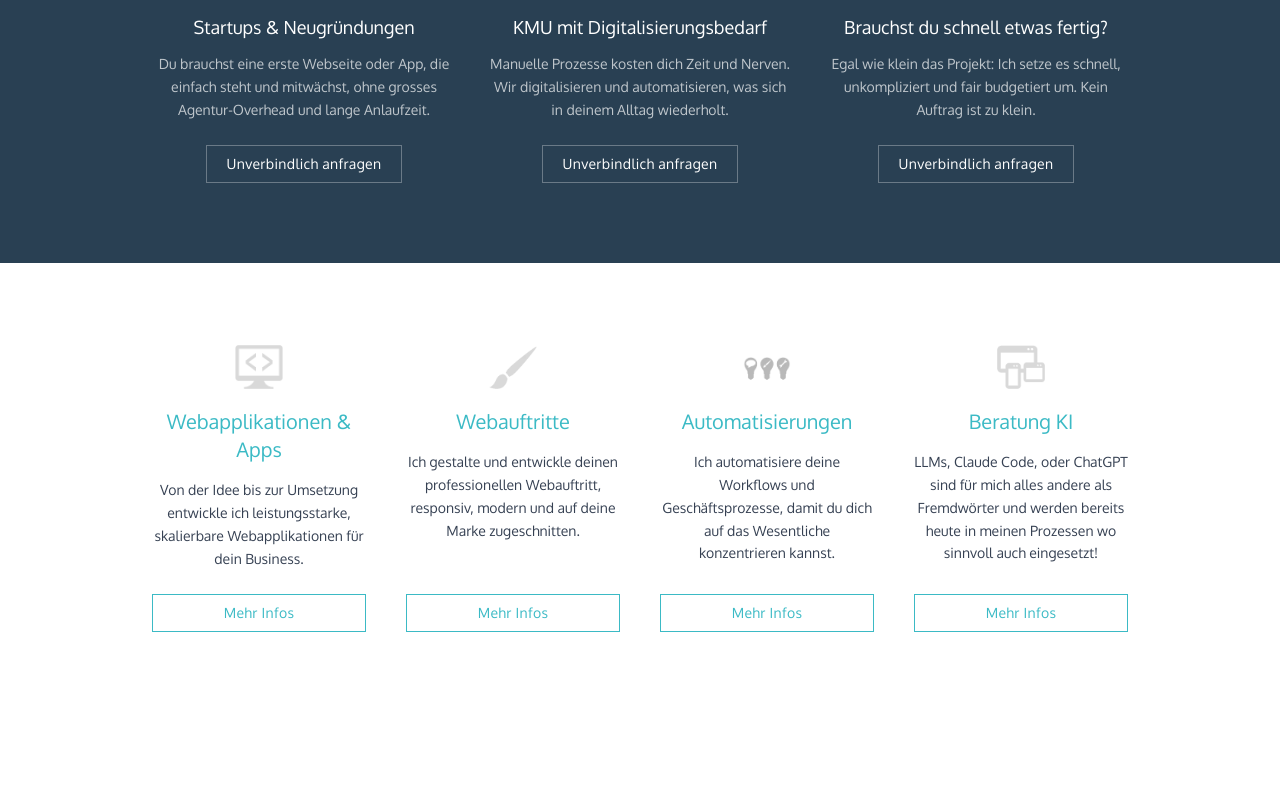
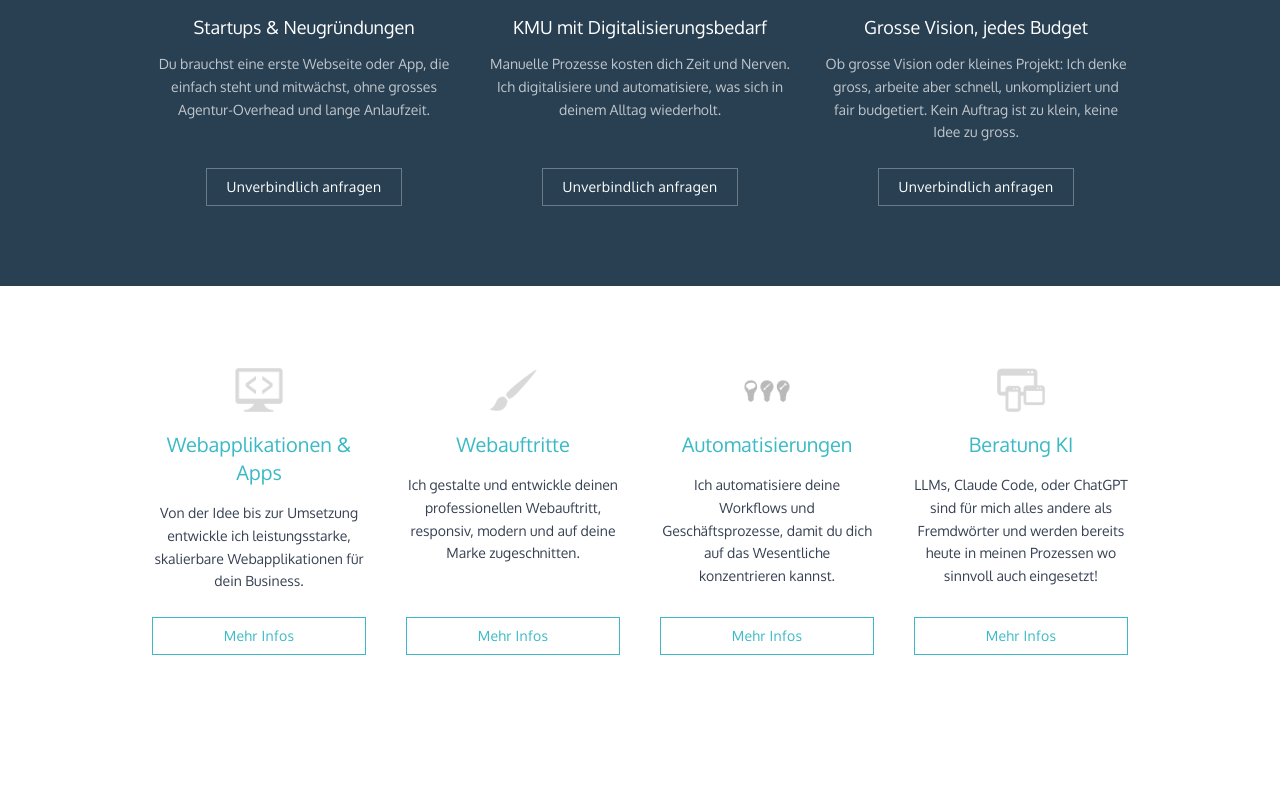
Before and after one commit to dave2sidefyn/sidefyn-website, an Astro site: page / in a window 1280 px wide. Shown: the part 1039-1828 px from the top of the page. Built offline with nearby package versions, Linux system fonts and the light colour scheme; Astro itself is replaced by a stand-in of ours; no server answers.

Commit message:
Fix Wir/Ich voice slip and reposition small-project card in FuerWen

```diff
--- a/src/components/FuerWen.astro
+++ b/src/components/FuerWen.astro
@@ -8,12 +8,12 @@ const personas = [
   {
     icon: 'M4 21V8l8-5 8 5v13M9 21v-6h6v6M4 21h16M9 12h.01M15 12h.01M9 8h.01M15 8h.01',
     title: 'KMU mit Digitalisierungsbedarf',
-    text: 'Manuelle Prozesse kosten dich Zeit und Nerven. Wir digitalisieren und automatisieren, was sich in deinem Alltag wiederholt.',
+    text: 'Manuelle Prozesse kosten dich Zeit und Nerven. Ich digitalisiere und automatisiere, was sich in deinem Alltag wiederholt.',
   },
   {
     icon: 'M13 2 3 14h7l-1 8 10-12h-7l1-8Z',
-    title: 'Brauchst du schnell etwas fertig?',
-    text: 'Egal wie klein das Projekt: Ich setze es schnell, unkompliziert und fair budgetiert um. Kein Auftrag ist zu klein.',
+    title: 'Grosse Vision, jedes Budget',
+    text: 'Ob grosse Vision oder kleines Projekt: Ich denke gross, arbeite aber schnell, unkompliziert und fair budgetiert. Kein Auftrag ist zu klein, keine Idee zu gross.',
   },
 ];
 ---
```
